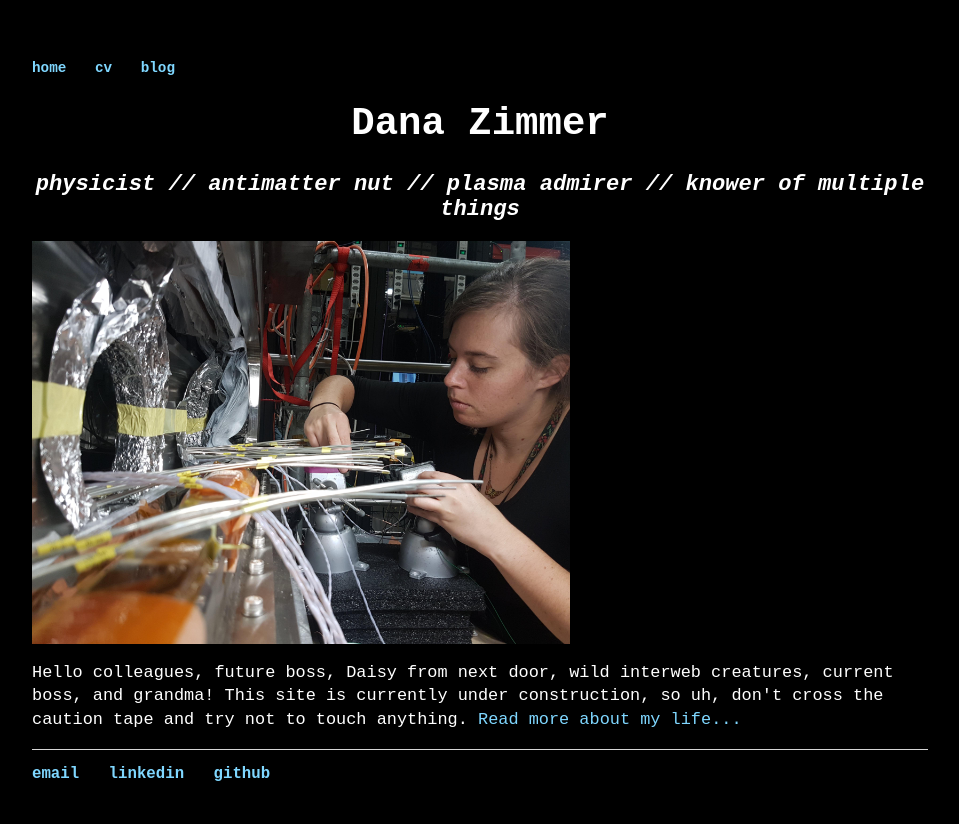
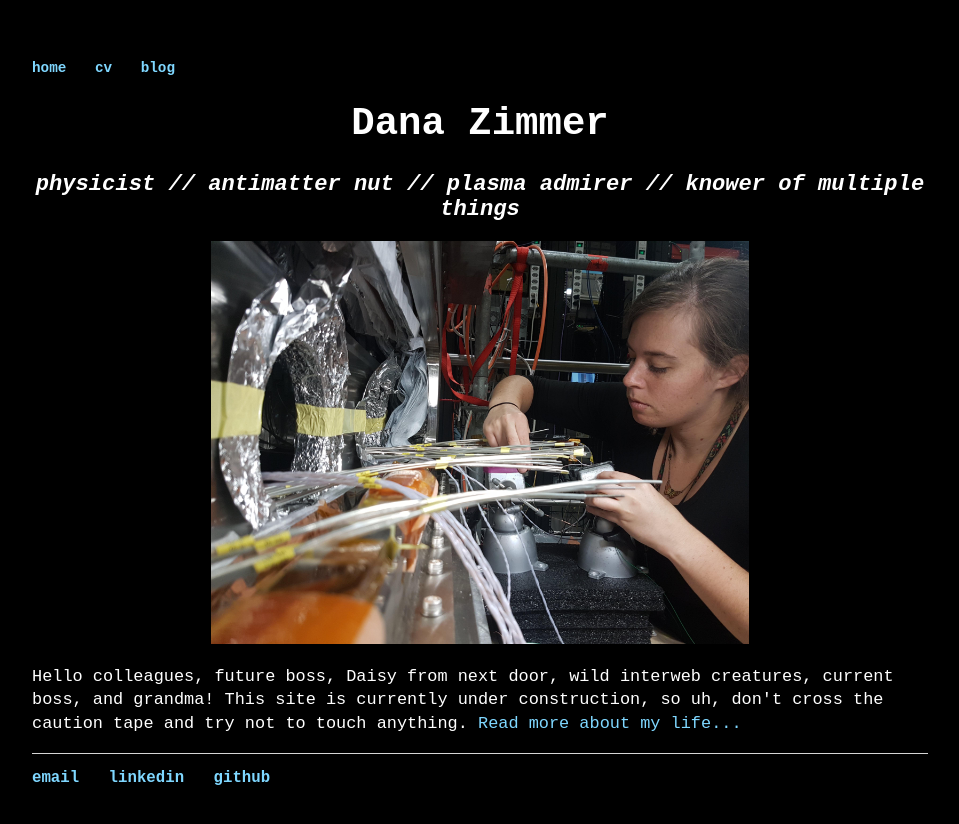
Before and after one commit to dmz11/dmz11.github.io, a Jekyll site: the page built from index.html, in a window 1280 px wide. Shown: the top 824 px of the page, without its empty margins (160-1119 px from the left). Built offline with Jekyll 4.4.1, drawn with Linux system fonts in a browser that asks for light colours.

Commit message:
for sure moved it now...

```diff
--- a/index.html
+++ b/index.html
@@ -6,6 +6,6 @@ title: dana-zimmer
 	<h1 align=middle>Dana Zimmer</h1>
 	<h2 align=middle><em>physicist // antimatter nut // plasma admirer // knower of multiple things</em></h2>
 
-	<img align="middle" src="./images/superconducters.jpg" alt="Dana Zimmer ALPHA superconductor magnets cryostat" width = 60%>
+	<center><img src="./images/superconducters.jpg" alt="Dana Zimmer ALPHA superconductor magnets cryostat" width = 60%></center>
 	<p>Hello colleagues, future boss, Daisy from next door, wild interweb creatures, current boss, and grandma! This site is currently under construction, so uh, don't cross the caution tape and try not to touch anything. <a href="/about">Read more about my life...</a></p>
 </div><!-- /.blurb -->
```
